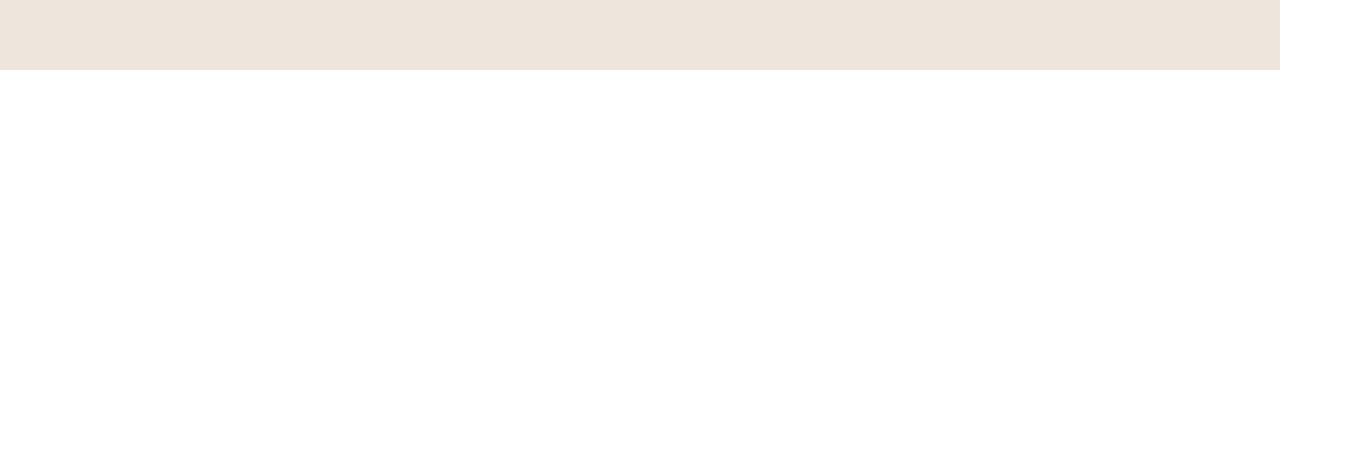
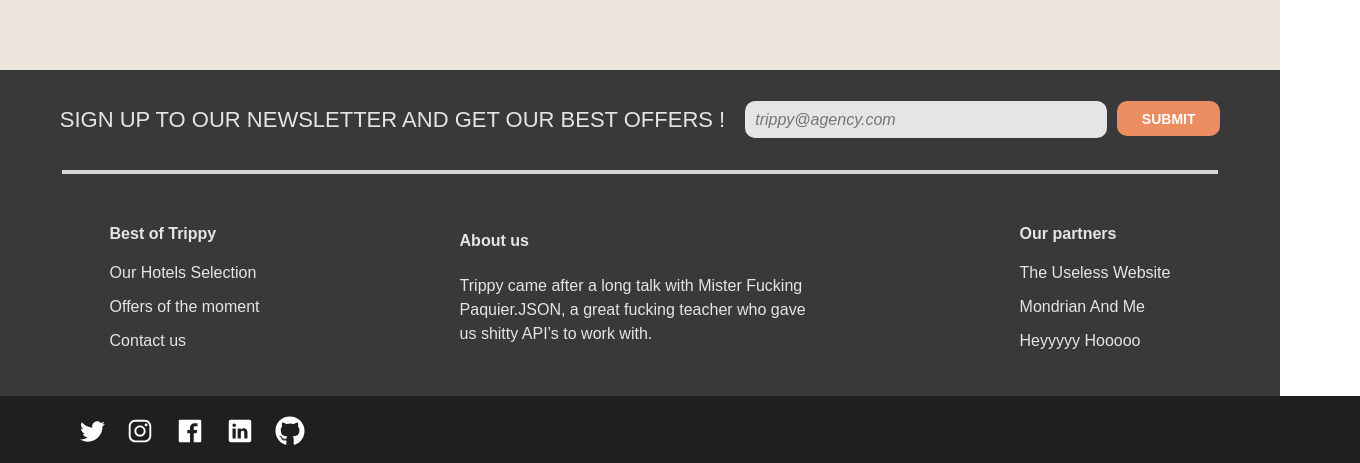
Before and after one commit to BK-sensei/Trippy, a React (Create React App) app: page / in a window 1280 px wide. Shown: the part 1886-2349 px from the top of the page, 1360 px wide, since content can reach past the window. Before the commit the page ends 1956 px from the top, so only its background shows below. Built offline with nearby package versions, Linux system fonts and the light colour scheme.

Commit message:
création d'un footer

```diff
--- a/package.json
+++ b/package.json
@@ -8,6 +8,7 @@
     "@testing-library/user-event": "^12.8.3",
     "react": "^17.0.2",
     "react-dom": "^17.0.2",
+    "react-icons": "^4.3.1",
     "react-router-dom": "^6.0.2",
     "react-scripts": "4.0.3",
     "styled-components": "^5.3.3",
--- a/src/App.js
+++ b/src/App.js
@@ -1,9 +1,9 @@
 import { BrowserRouter, Routes, Route } from "react-router-dom";
-import Nav from './components/Nav';
 import  NotFound  from "./pages/NotFound";
 import styled from 'styled-components'
 import Home from '../src/pages/Home'
 import Hotel from "./pages/Hotel";
+import Footer from "./components/Footer";
 
 
 const Container = styled.div`
@@ -21,6 +21,7 @@ const App = () => {
             <Route  path="*" element={<NotFound/>} />
           </Routes>
         </BrowserRouter>
+        <Footer />
     </Container>
   )
 }
--- /dev/null
+++ b/src/components/Footer.js
@@ -0,0 +1,130 @@
+import React from 'react';
+import styled from 'styled-components';
+
+import { IoLogoInstagram, IoLogoLinkedin, IoLogoFacebook } from 'react-icons/io';
+import { FaGithub, FaTwitter } from 'react-icons/fa';
+
+const Footer = () => {
+
+    const Footer = styled.footer`
+        width: 100%;
+        // height: 340px;
+        background: #393939;
+        font-family: 'Poppins', sans-serif;
+    `
+    const Newsletter = styled.div`
+        display: flex;
+        justify-content: center;
+        align-items: center;
+        gap: 20px;
+        margin: 0px;
+        padding: 15px 0px;
+    `
+    const Title = styled.h2`
+        font-style: normal;
+        font-weight: normal;
+        font-size: 22px;
+        line-height: 33px;
+        color: #E5E5E5;
+    `
+    const Form = styled.form`
+        display:flex;
+        gap: 10px;
+    `
+    const Email = styled.input`
+        width: 350px;
+        height: 35px;
+        background: #E5E5E5;
+        border-radius: 10px;
+        font-style: italic;
+        font-weight: 200;
+        font-size: 16px;
+        border: none;
+        padding-left: 10px
+    `
+    const Button = styled.button`
+        width: 103px;
+        height: 35px;
+        background: #EB8D61;
+        border-radius: 10px;
+        font-style: normal;
+        font-weight: bold;
+        font-size: 14px;
+        display: flex;
+        align-items: center;
+        justify-content: center;
+        color: #FFFFFF;
+        border: none;
+    `
+    const Delimitation = styled.hr`
+        width: 90%;
+        margin-top: 0;
+        margin-bottom: 0;
+        border: 2px solid #D7D7D7;
+    `
+    const Items = styled.div`
+        display: flex;
+        justify-content: center;
+        align-items: center;
+        color: #E5E5E5;
+        gap: 200px;
+        padding: 30px 0;
+    `
+    const AboutUs = styled.div`
+        width: 360px;
+        line-height: 24px;
+    `
+    const SocialNetwork = styled.div`
+        width: 100%;
+        background: #201F1F;
+        display: flex;
+        align-items: center;
+        padding: 20px 0px 20px 80px;
+        gap: 20px;
+    `
+
+    return (
+        <>
+
+        <Footer>
+            <Newsletter>
+                <Title>SIGN UP TO OUR NEWSLETTER AND GET OUR BEST OFFERS !</Title>
+                <Form>
+                    <Email input type="email" name="Email" placeholder="trippy@agency.com" />
+                    <Button input type="button" value="SUBMIT">SUBMIT</Button>
+                </Form>
+            </Newsletter>
+            <Delimitation />
+            <Items>
+                <div>
+                    <h4>Best of Trippy</h4>
+                    <p>Our Hotels Selection </p>
+                    <p>Offers of the moment</p>
+                    <p>Contact us</p>
+                </div>
+                <AboutUs>
+                    <h4>About us</h4>
+                    <p>Trippy came after a long talk with Mister Fucking Paquier.JSON, a great fucking teacher who gave us shitty API’s to work with. </p>
+                </AboutUs>
+                <div>
+                    <h4>Our partners</h4>
+                    <p>The Useless Website</p>
+                    <p>Mondrian And Me</p>
+                    <p>Heyyyyy Hooooo</p>
+                </div>
+            </Items>
+        </Footer>
+
+        <SocialNetwork>
+            <FaTwitter style={{color:'white', width:'25px', height:'25px'}} />
+            <IoLogoInstagram style={{color:'white', width:'30px', height:'30px'}} />
+            <IoLogoFacebook style={{color:'white', width:'30px', height:'30px'}} />
+            <IoLogoLinkedin style={{color:'white', width:'30px', height:'30px'}} />
+            <FaGithub style={{color:'white', width:'30px', height:'30px'}} />
+        </SocialNetwork>
+
+        </>
+    );
+}
+
+export default Footer;
--- a/src/components/Home/CityItems.js
+++ b/src/components/Home/CityItems.js
@@ -1,5 +1,6 @@
-import { React, useState } from 'react';
+import { React } from 'react';
 import styled from 'styled-components';
+import { Link } from 'react-router-dom'
 
 const CityImg = (props) => {
 
@@ -39,11 +40,13 @@ const CityImg = (props) => {
     console.log(props.image)
 
     return (
-        <Items>
-            <CityImg style={{backgroundImage: `url(${props.image})`}} alt="City">
-                <CityName>{props.cityName}</CityName>
-            </CityImg>
-        </Items>
+        <Link to='/hotels'>
+            <Items>
+                <CityImg style={{backgroundImage: `url(${props.image})`}} alt="City">
+                    <CityName>{props.cityName}</CityName>
+                </CityImg>
+            </Items>
+        </Link>
     );
 }
 
--- a/src/pages/Home.js
+++ b/src/pages/Home.js
@@ -1,4 +1,4 @@
-import { React, useState, useEffect } from 'react';
+import { React, useState } from 'react';
 import styled from 'styled-components';
 
 import HeaderHome from '../components/Home/HeaderHome'
```
Also changed, not shown: 1 other file (tests, documents, lock files or other folders).
